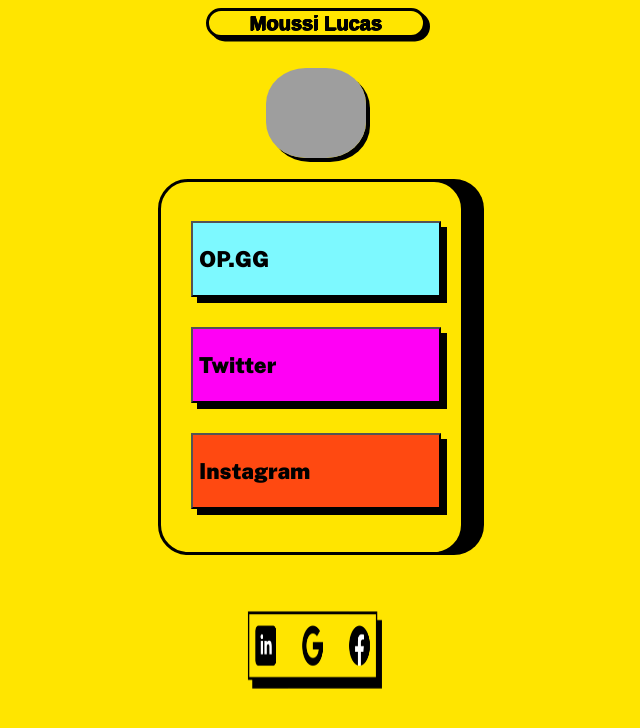
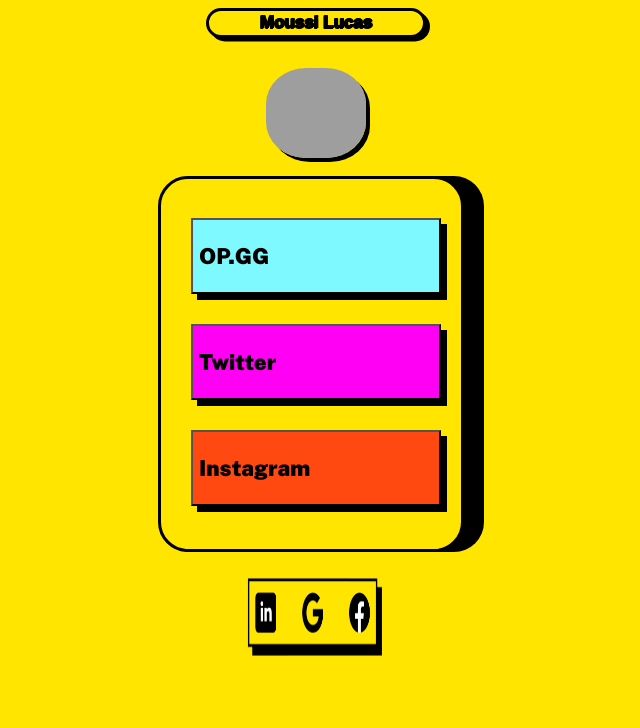
Before and after one commit to Tiuompom/Lien-de-l-arbre-, a plain HTML site: page index.html in a window 1280 px wide. Shown: the whole page, without its empty margins (324-964 px from the left). Drawn offline with nearby package versions, Linux system fonts and the light colour scheme; grey boxes are pictures that could not be loaded; a web font is replaced by a local one.

Commit message:
nouveau commit

```diff
--- a/Style.css
+++ b/Style.css
@@ -7,7 +7,6 @@ body {
 
 
 }
-
 
 
 
@@ -35,7 +34,7 @@ button {
 width: 100px;
 height: 90px;
 border-radius: 40%;
-margin-bottom: 40px;
+margin-bottom: 60px;
 box-shadow: 4px 4px 0px;
 
 }
@@ -43,7 +42,7 @@ box-shadow: 4px 4px 0px;
 
 .button-haut {
     background-color: #FFE500;
-font-size: 10px;
+font-size: 17px;
 font-weight: 1000 ;
 font-family: "Lexend Mega", sans-serif;
 display: flex;
@@ -108,10 +107,11 @@ display: flex;
 
 .button-resaux {
     display:flex;
+
     align-items: center;
 height: 90px;
 width: 140px;
-margin-top: 50px;
+margin-top: 20px;
 
 
 }
--- a/index.html
+++ b/index.html
@@ -21,13 +21,17 @@
 
 <body>
 
+
+
   <button class="button-haut">
-<h1> Moussi Lucas </h1>
+ Moussi Lucas
 </button>
+
 <img class="bogoss" src="image/DSC_0174.JPG" alt="Jeune-avec-des-lunettes-plutot-mignon">
 
-<section class="resaux">
-  <center>><div>
+
+
+  <div class="resaux">
 
 
 <button class="button-bleu">
@@ -42,16 +46,17 @@
 <button class="button-orange">
   <p>Instagram</p>
 </button>
+
   </div>
 
-  <Div class="grand-carré">
+  <div class="grand-carré">
 
 
-  </Div></center>
+  </Div>
 
- <center> <img class="button-resaux" src="image/Barre de résaux.png" alt="Image-des-résaux-car-flemme-de-coder-une-div">
-</center>
-</section>
+  <img class="button-resaux" src="image/Barre de résaux.png" alt="Image-des-résaux-car-flemme-de-coder-une-div">
+
+
 
 </body>
 </html>
```
